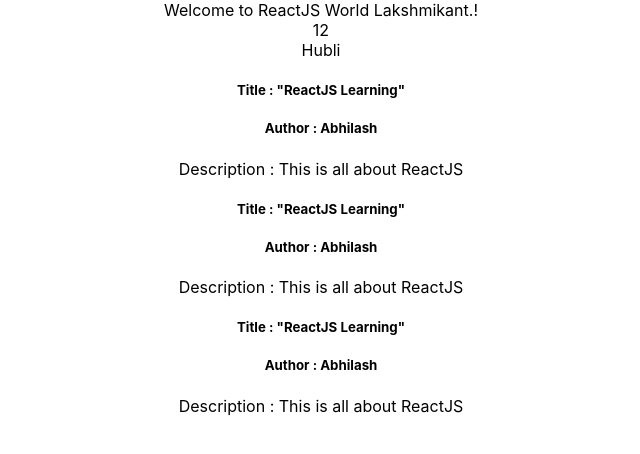
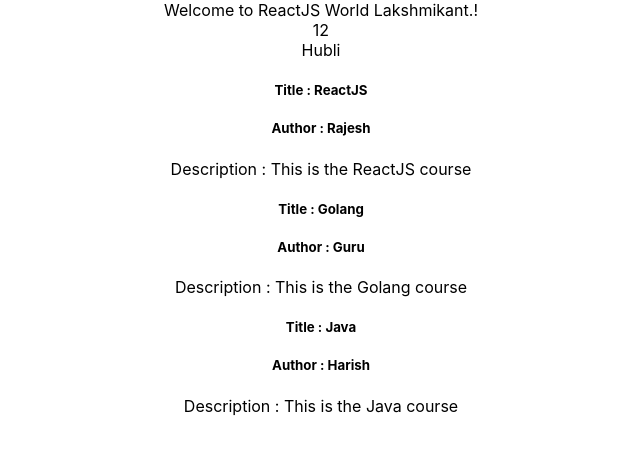
Before and after one commit to thefullstacktrainer/react_training, a React (Create React App) app: page / in a window 1280 px wide. Shown: the top 454 px of the page, without its empty margins (319-959 px from the left). Built offline with nearby package versions, Linux system fonts and the light colour scheme.

Commit message:
pass props

```diff
--- a/src/App.js
+++ b/src/App.js
@@ -1,11 +1,11 @@
 import './App.css';
 
-const Post = () => {
+const Post = (props) => {
   return (
     <>
-      <h5>Title : "ReactJS Learning"</h5>
-      <h5>Author : Abhilash</h5>
-      <div>Description : This is all about ReactJS</div>
+      <h5>Title : {props.title}</h5>
+      <h5>Author : {props.author}</h5>
+      <div>Description : {props.desc}</div>
     </>
   )
 }
@@ -33,9 +33,9 @@
           <span> There is no address</span>
         </>}
       </div>
-      <Post />
-      <Post />
-      <Post />
+      <Post title="ReactJS" author="Rajesh" desc="This is the ReactJS course" />
+      <Post title="Golang" author="Guru" desc="This is the Golang course" />
+      <Post title="Java" author="Harish" desc="This is the Java course" />
     </div>
   );
 }
```
